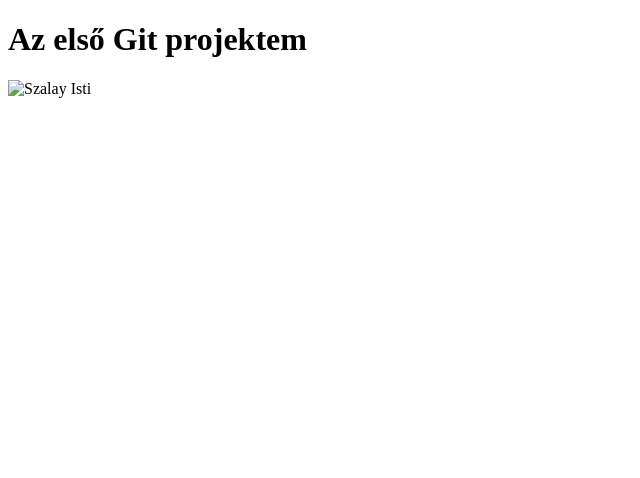
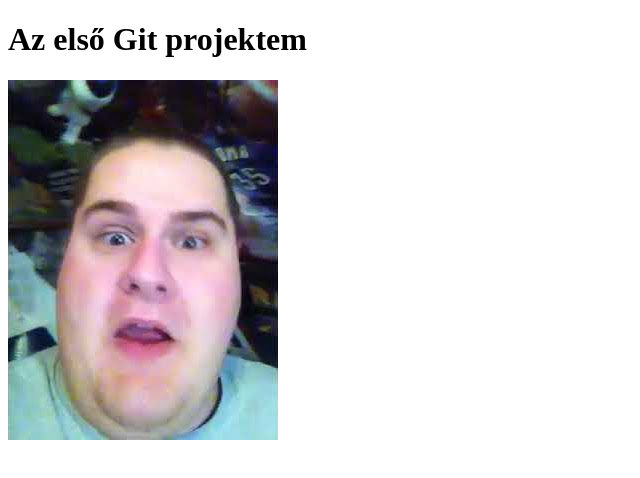
Before and after one commit to DavidSzabo916/elso, a plain HTML site: page index.html in a window 1280 px wide. Shown: the whole page, without its empty margins (0-640 px from the left). Drawn offline with Linux system fonts and the light colour scheme; the site is published under a folder, as on GitHub Pages, so addresses that start at the root find nothing.

Commit message:
Működikk

```diff
--- a/index.html
+++ b/index.html
@@ -7,6 +7,6 @@
 </head>
 <body>
     <h1>Az első Git projektem</h1>
-    <img src="/Isti2.jpg" alt="Szalay Isti">
+    <img src="Isti2.jpg" alt="Szalay Isti">
 </body>
 </html>
```
